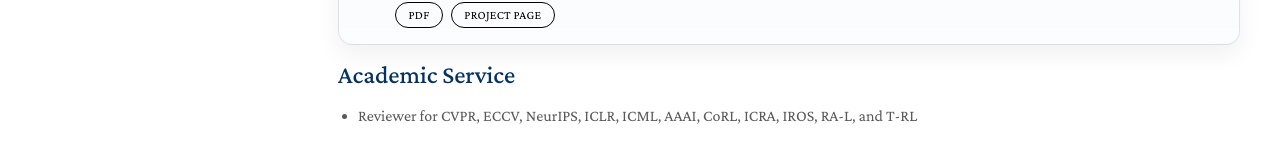
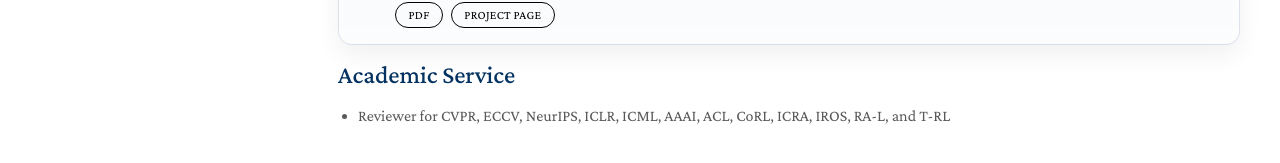
Before and after one commit to CHEN-H01/chen-h01.github.io, a Jekyll site: the page built from index.md, in a window 1280 px wide and 900 px high, scrolled down 2357 px. Shown: the part 693-856 px from the top of the window. Built offline with Jekyll 4.4.1, drawn with Linux system fonts in a browser that asks for light colours; a style sheet for code colours, icons or effects is not loaded; our own code applies the rules of GitHub Pages for plain Markdown files.

Commit message:
1123_update

```diff
--- a/_includes/service.md
+++ b/_includes/service.md
@@ -1,5 +1,5 @@
 ## Academic Service
 
 <ul style="margin:0 0 5px; list-style-type: disc; padding-left: 20px;">
-  <li>Reviewer for CVPR, ECCV, NeurIPS, ICLR, ICML, AAAI, CoRL, ICRA, IROS, RA-L, and T-RL</li>
+  <li>Reviewer for CVPR, ECCV, NeurIPS, ICLR, ICML, AAAI, ACL, CoRL, ICRA, IROS, RA-L, and T-RL</li>
 </ul>
```
